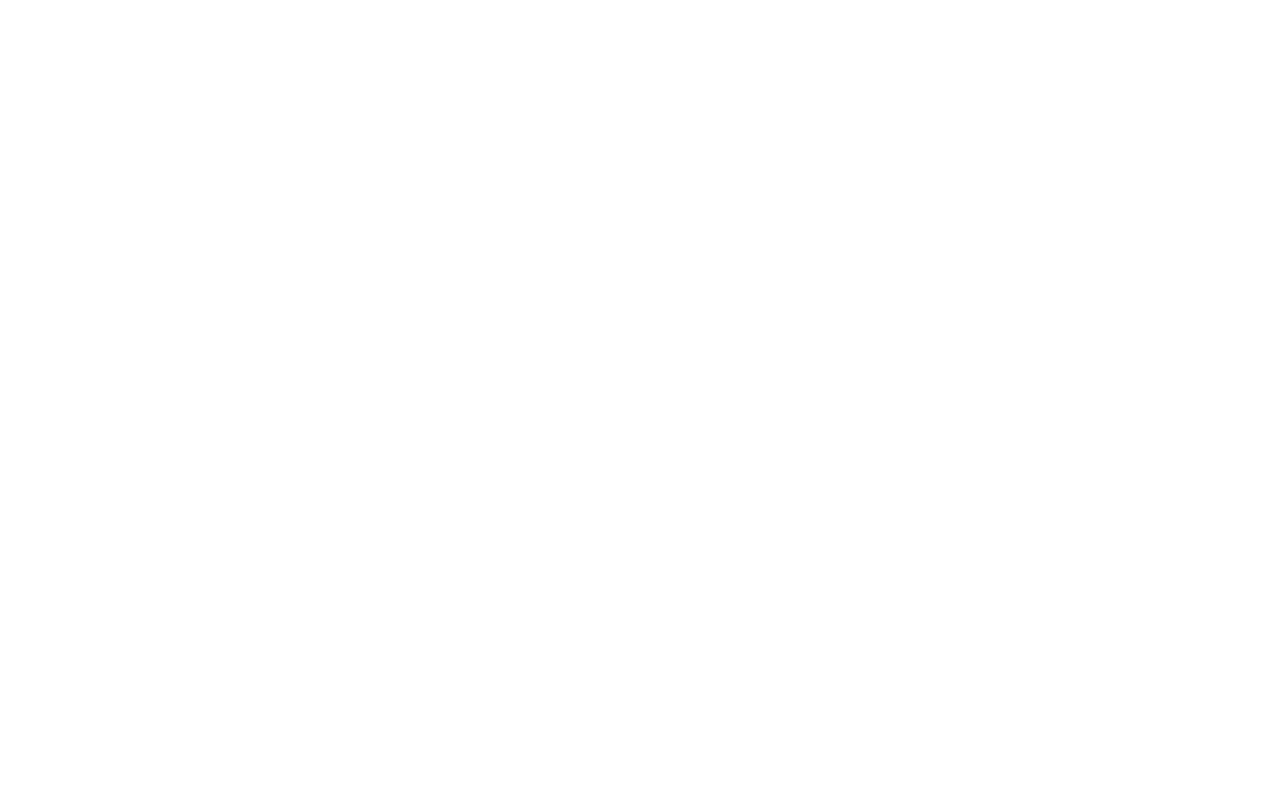
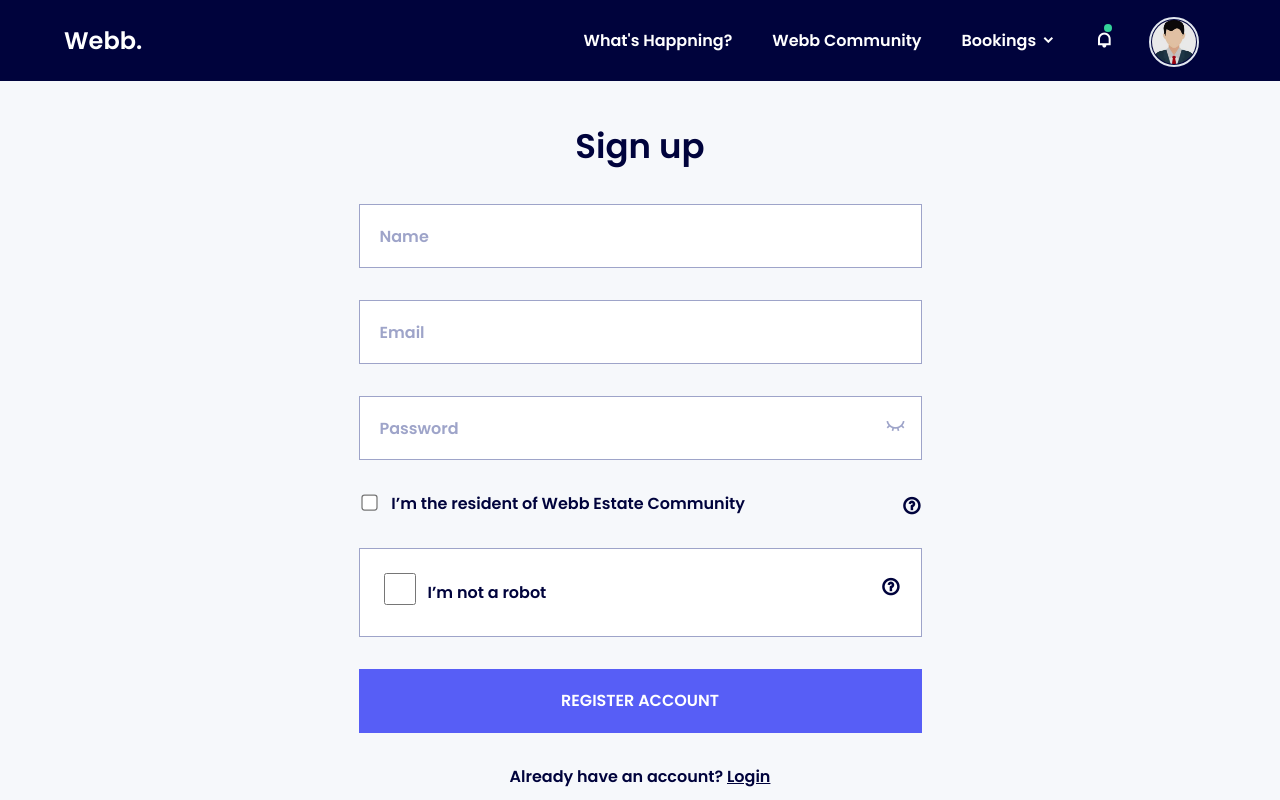
Before and after one commit to usmankhalid444/webbcommunity, a Vue app: page /signup in a window 1280 px wide. Before the commit this address had no page. Built offline with nearby package versions, Linux system fonts and the light colour scheme.

Commit message:
bugs fixed

```diff
--- a/src/components/global-components/BtnSm.vue
+++ b/src/components/global-components/BtnSm.vue
@@ -1,6 +1,6 @@
 <template>
   <button
-    class="bg-custom-btnblue hover:bg-custom-lightblue md:w-44 h-12 uppercase font-semibold text-white"
+    class="bg-custom-btnblue hover:bg-custom-lightblue md:w-44 md:h-12 h-10 w-40 uppercase font-semibold text-white"
     :class="classes"
   >
     <i :class="icon"></i> {{ text }}
--- a/src/components/global-components/UserDashboard.vue
+++ b/src/components/global-components/UserSideMenu.vue
@@ -1,6 +1,6 @@
 <template>
   <div
-    class="h-screen  text-custom-lightblue capitalize font-semibold border-r border-gray-300 w-72  fixed"
+    class="h-screen hidden md:block text-custom-lightblue capitalize font-semibold border-r border-gray-300 w-72  fixed"
   >
     <ul class="border-b border-gray-300 w-full px-10 py-5">
       <li class=" py-4">
--- a/src/components/pages/frontend/community-events/CommunityEvents.vue
+++ b/src/components/pages/frontend/community-events/CommunityEvents.vue
@@ -1,16 +1,16 @@
 <template>
   <Header headerClasses="text-white bg-custom-darkblue" />
-  <UserDashboard />
+  <UserSideMenu />
   <Events />
 </template>
 <script>
 import Header from "../../../layouts/frontend/Header";
-import UserDashboard from "../../../global-components/UserDashboard";
+import UserSideMenu from "../../../global-components/UserSideMenu";
 import Events from "./components/Events";
 export default {
   components: {
     Header,
-    UserDashboard,
+    UserSideMenu,
     Events,
   },
 };
--- /dev/null
+++ b/src/components/pages/frontend/community-events/components/Modal.vue
@@ -0,0 +1,71 @@
+<template>
+  <div
+    class="capitalize w-full  z-50 absolute md:w-2/3 h-auto md:h-4/6 inset-0 md:left-1/4 md:top-28 p-5 md:p-12 shadow-2xl bg-white lg:max-w-4xl"
+  >
+    <div class="border-b pb-8">
+      <p class="text-custom-lightblue font-medium inline-block">REF No. WC01</p>
+      <p class="float-right">
+        <i class="ri-close-line text-3xl"></i>
+      </p>
+      <h1
+        class="text-2xl md:text-34px text-custom-darkblue py-3.5 font-semibold"
+      >
+        wedding Cermony
+      </h1>
+      <p class="inline text-custom-lightblue">under review</p>
+      <p class="text-custom-lightblue inline px-12">Webb community hall</p>
+    </div>
+    <div class="grid grid-cols-12 mt-2 border-b py-2">
+      <div class="col-span-6 ">
+        <p class="text-custom-lightblue">duration</p>
+        <p class="text-custom-darkblue text-xl font-semibold py-2">
+          1 day event
+        </p>
+      </div>
+      <div class="col-span-6 ">
+        <p class="text-custom-lightblue">guest no.</p>
+        <p class="text-custom-darkblue text-xl font-semibold py-2">
+          80-100
+        </p>
+      </div>
+    </div>
+    <div class="grid grid-cols-12 mt-2 border-b py-2">
+      <div class="col-span-6 ">
+        <p class="text-custom-lightblue">start</p>
+        <p class="text-custom-darkblue text-xl font-semibold py-2">
+          15 dec 2020, 01:00 PM
+        </p>
+      </div>
+      <div class="col-span-6 ">
+        <p class="text-custom-lightblue">end</p>
+        <p class="text-custom-darkblue text-xl font-semibold py-2">
+          15 dec 2020, 04:00 PM
+        </p>
+      </div>
+    </div>
+    <div class="grid grid-cols-12 mt-2 border-b py-2">
+      <div class="col-span-6 ">
+        <p class="text-custom-lightblue">total cost</p>
+        <p class="text-custom-darkblue text-xl font-semibold py-2 inline">
+          £45 inc. tax
+        </p>
+        <p class="inline px-5 text-custom-lightgray text-xl">(£15 /hour)</p>
+      </div>
+    </div>
+    <div class="float-right mt-10">
+      <button>
+        <i
+          class="ri-delete-bin-7-line text-xl p-5 align-middle mr-5 hover:text-custom-btnblue"
+        ></i>
+      </button>
+      <button
+        class="border-2 border-gray-300 px-6 py-2 font-semibold text-lg hover:bg-custom-btnblue hover:text-white transition"
+      >
+        RECHEDULE
+      </button>
+    </div>
+  </div>
+</template>
+<script>
+export default {};
+</script>
--- a/src/components/pages/frontend/home/components/Hero.vue
+++ b/src/components/pages/frontend/home/components/Hero.vue
@@ -1,7 +1,7 @@
 <template>
   <!-- main container -->
   <div
-    class=" w-full text-white bg-hero-background bg-gray-500 bg-blend-multiply bg-cover px-4 py-10 md:py-48 md:px-28 lg:h-800p text-center md:text-left"
+    class=" w-full text-white bg-hero-background bg-gray-600 bg-blend-multiply bg-cover px-4 py-10 md:py-48 md:px-28 lg:h-800p text-center md:text-left"
   >
     <!-- inner text -->
     <div class="w-full md:w-10/12">
--- /dev/null
+++ b/src/components/pages/frontend/signup/Signup.vue
@@ -0,0 +1,86 @@
+<template>
+  <Header headerClasses="text-white bg-custom-darkblue" />
+  <div
+    class="bg-custom-lightgreen md:fixed grid h-screen justify-items-center md:p-0 p-5 w-full"
+  >
+    <div class="md:w-563px  text-custom-darkblue mt-10">
+      <!-- heading -->
+      <h1 class="text-center font-semibold text-34px ">Sign up</h1>
+      <!-- name -->
+      <input
+        type="text"
+        placeholder="Name"
+        class="block h-16 border border-custom-lightgray w-full px-5 placeholder-custom-lightgray my-8 font-semibold"
+      />
+      <!-- email -->
+      <input
+        type="text"
+        placeholder="Email"
+        class="block h-16 border border-custom-lightgray w-full px-5 placeholder-custom-lightgray my-8 font-semibold"
+      />
+      <!-- password -->
+      <div class="relative">
+        <input
+          :type="showpassword ? 'text' : 'password'"
+          placeholder="Password"
+          class="block h-16 border border-custom-lightgray w-full px-5  placeholder-custom-lightgray my-8 font-semibold"
+        />
+        <i
+          class="ri-eye-line text-xl absolute top-4 right-4 text-custom-lightgray cursor-pointer "
+          @click="showpassword = !showpassword"
+          v-if="showpassword"
+        ></i>
+        <i
+          class="ri-eye-close-line text-xl absolute top-4 right-4 text-custom-lightgray cursor-pointer"
+          @click="showpassword = !showpassword"
+          v-if="!showpassword"
+        ></i>
+      </div>
+      <div class="font-semibold my-8">
+        <input
+          type="checkbox"
+          class="mr-3 ml-1 transform scale-125 cursor-pointer"
+        />
+        <!-- resedent or not check -->
+        <p class="inline">
+          I’m the resident of Webb Estate Community
+        </p>
+        <i class="ri-question-line float-right text-xl align-middle"></i>
+      </div>
+      <div
+        class="font-semibold my-8 bg-white py-6 border border-custom-lightgray relative px-5"
+      >
+        <input type="checkbox" class="mr-3 ml-1 h-8 w-8 cursor-pointer" />
+        <p class="inline absolute top-8">I’m not a robot</p>
+        <i class="ri-question-line float-right text-xl align-middle"></i>
+      </div>
+      <!-- register account button -->
+      <router-link to="varification"
+        ><button
+          class="bg-custom-btnblue hover:bg-custom-lightblue font-semibold text-white w-full h-16 mb-8"
+        >
+          REGISTER ACCOUNT
+        </button></router-link
+      >
+
+      <!-- if already have account then login -->
+      <p class="font-semibold text-center mb-8">
+        Already have an account?
+        <a href="#" class="hover:text-custom-btnblue underline">Login</a>
+      </p>
+    </div>
+  </div>
+</template>
+<script>
+import Header from "../../../layouts/frontend/Header";
+export default {
+  components: {
+    Header,
+  },
+  data() {
+    return {
+      showpassword: false,
+    };
+  },
+};
+</script>
--- /dev/null
+++ b/src/components/pages/frontend/signup/components/Varification.vue
@@ -0,0 +1,44 @@
+<template>
+  <Header headerClasses="text-white bg-custom-darkblue" />
+  <div
+    class="bg-custom-lightgreen md:fixed grid h-screen justify-items-center md:p-0 p-5 w-full"
+  >
+    <div class="  text-custom-darkblue mt-10">
+      <h1 class="text-center font-semibold text-34px ">Enter OTP Code</h1>
+      <div class="text-center text-custom-lightblue md:text-lg  my-5">
+        <p class="py-2">
+          You have received a 4 Digit Code at john_doe@gmail.com.
+        </p>
+        <p>Please enter the code below to verify your email.</p>
+      </div>
+      <!-- otp code fields -->
+      <div class="md:px-11 mx-auto text-center w-563px py-10">
+        <input
+          type="text"
+          class="border col-span-3 h-16 border-custom-lightgray w-14 mx-3 text-center text-3xl font-semibold text-custom-lightblue"
+        />
+        <input
+          type="text"
+          class="border col-span-3 h-16 border-custom-lightgray w-14 mx-3 text-center text-3xl font-semibold text-custom-lightblue"
+        />
+        <input
+          type="text"
+          class="border col-span-3 h-16 border-custom-lightgray w-14 mx-3 text-center text-3xl font-semibold text-custom-lightblue"
+        />
+        <input
+          type="text"
+          class="border col-span-3 h-16 border-custom-lightgray w-14 mx-3 text-center text-3xl font-semibold text-custom-lightblue"
+        />
+      </div>
+    </div>
+  </div>
+</template>
+<script>
+import Header from "../../../../layouts/frontend/Header";
+export default {
+  components: {
+    Header,
+  },
+};
+</script>
+<style></style>
--- a/src/router/index.js
+++ b/src/router/index.js
@@ -1,17 +1,28 @@
 import { createWebHistory, createRouter } from "vue-router";
 import Home from "../components/pages/frontend/home/HomePage.vue";
 import CommunityEvents from "../components/pages/frontend/community-events/CommunityEvents.vue";
-
+import Signup from '../components/pages/frontend/signup/Signup.vue'
+import Varification from '../components/pages/frontend/signup/components/Varification.vue'
 const routes = [
   {
     path: "/",
-    name: "communityevents",
+    name: "Webb Community Hall",
     component: Home,
   },
   {
     path: "/communityEvents",
-    name: "communityEvents",
+    name: "Community Events",
     component: CommunityEvents,
+  },
+  {
+    path: "/signup",
+    name: "Signup",
+    component: Signup,
+  },
+  {
+    path: "/varification",
+    name: "Varification",
+    component: Varification,
   },
 ];
 
@@ -19,5 +30,8 @@
   history: createWebHistory(),
   routes,
 });
-
+router.beforeEach((to, from, next) => {
+  document.title = to.name;
+  next();
+});
 export default router;
--- a/tailwind.config.js
+++ b/tailwind.config.js
@@ -20,7 +20,12 @@
         "1100p":"1100px",
         "800p":"800px",
         "269px":"269px",
-        "90vh":"450px"
+        "563px":"563px",
+
+        // "90vh":"450px"
+      },
+      fontSize:{
+        "34px": "34px"
       },
       backgroundImage: {
          'hero-background': "url('/assets/hero-hall.jpg')",
```
Also changed, not shown: src/components/pages/frontend/community-events/components/Events.vue (+41 -40 lines).
